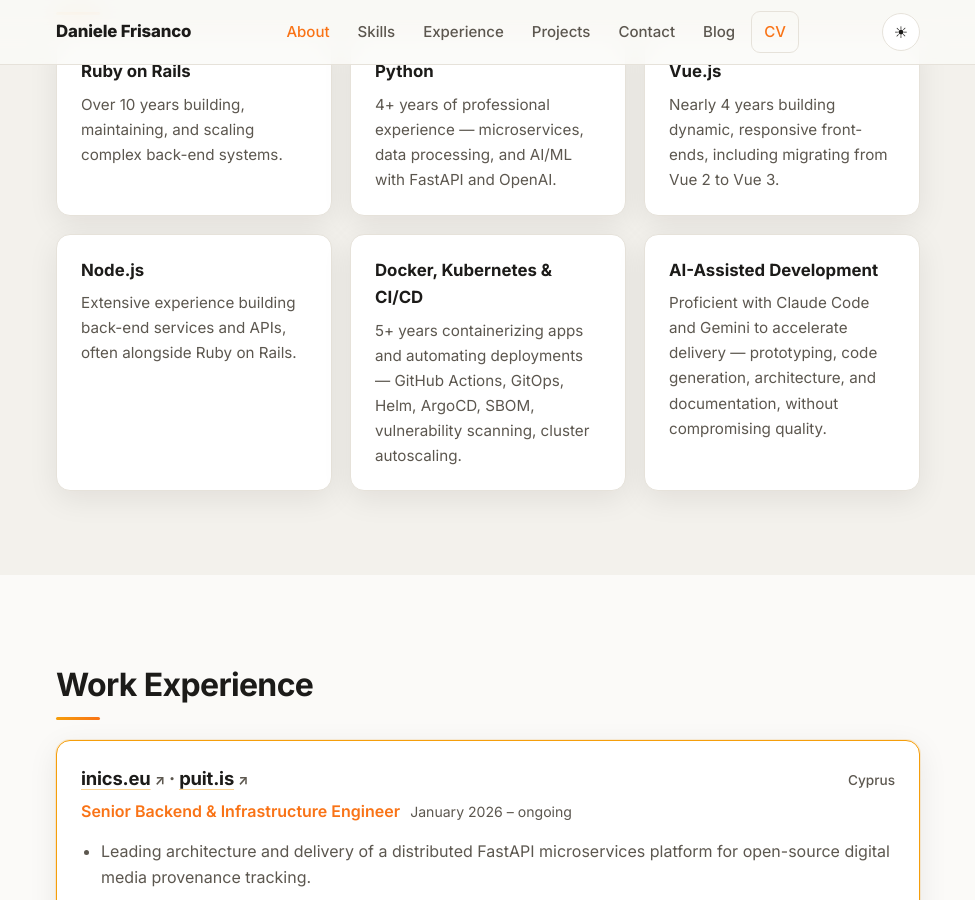
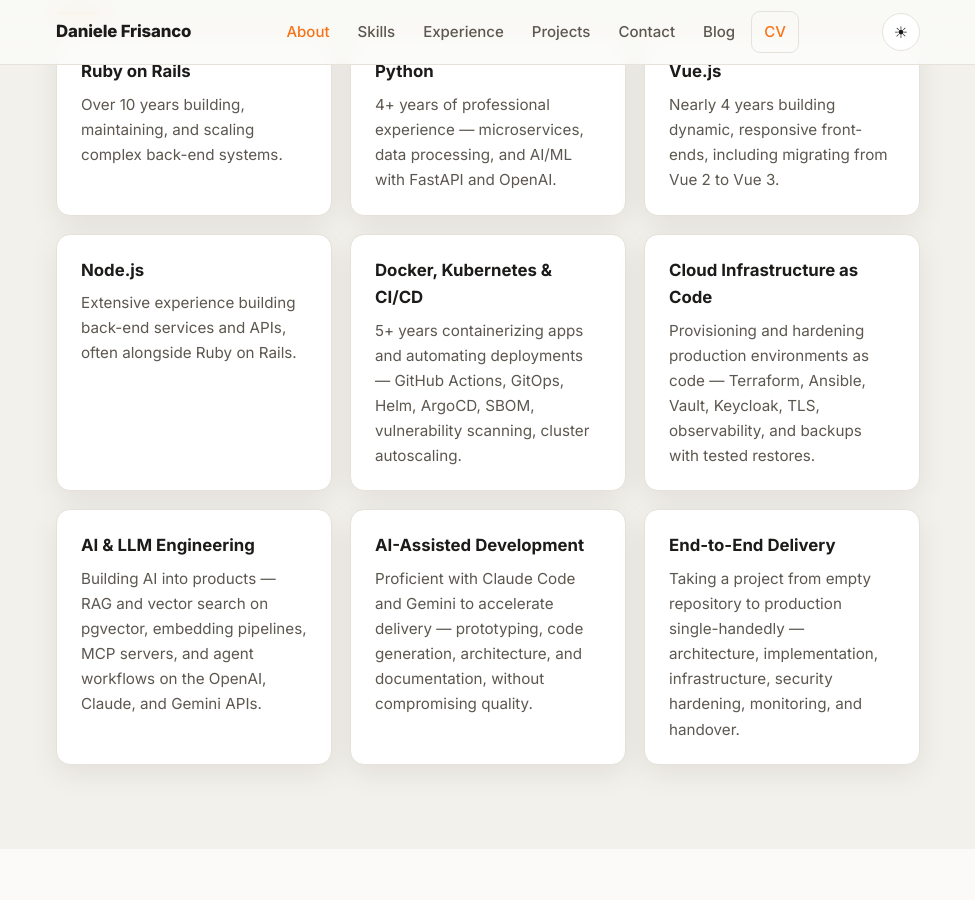
Before and after one commit to danielefrisanco/danielefrisanco.github.io, a Jekyll site: the page built from index.md, in a window 1280 px wide and 900 px high, scrolled down 1550 px. Shown: the whole window, without its empty margins (152-1127 px from the left). Built offline with Jekyll 4.4.1, drawn with Linux system fonts in a browser that asks for light colours.

Commit message:
Expand skills with AI engineering, IaC and end-to-end delivery
Co-Authored-By: Claude Opus 5 <noreply@anthropic.com>

```diff
--- a/_data/skills.yml
+++ b/_data/skills.yml
@@ -8,5 +8,11 @@
   detail: Extensive experience building back-end services and APIs, often alongside Ruby on Rails.
 - name: Docker, Kubernetes & CI/CD
   detail: 5+ years containerizing apps and automating deployments — GitHub Actions, GitOps, Helm, ArgoCD, SBOM, vulnerability scanning, cluster autoscaling.
+- name: Cloud Infrastructure as Code
+  detail: Provisioning and hardening production environments as code — Terraform, Ansible, Vault, Keycloak, TLS, observability, and backups with tested restores.
+- name: AI & LLM Engineering
+  detail: Building AI into products — RAG and vector search on pgvector, embedding pipelines, MCP servers, and agent workflows on the OpenAI, Claude, and Gemini APIs.
 - name: AI-Assisted Development
   detail: Proficient with Claude Code and Gemini to accelerate delivery — prototyping, code generation, architecture, and documentation, without compromising quality.
+- name: End-to-End Delivery
+  detail: Taking a project from empty repository to production single-handedly — architecture, implementation, infrastructure, security hardening, monitoring, and handover.
```
